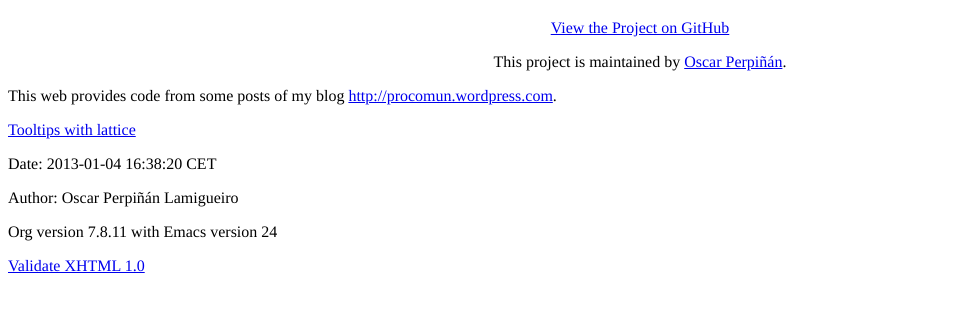
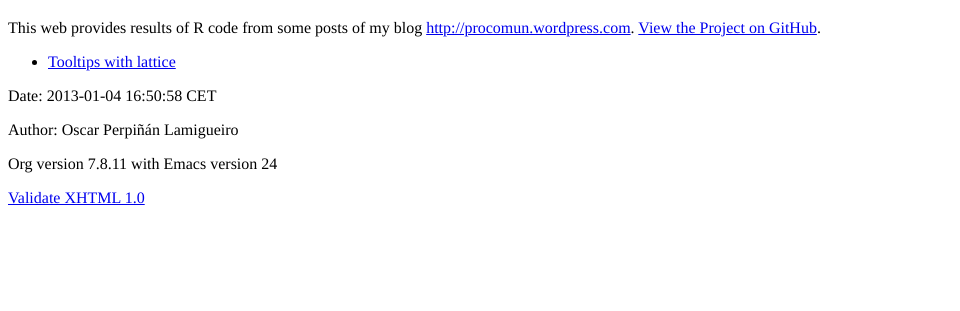
Before and after one commit to oscarperpinan/posts, a plain HTML site: page index.html in a window 1280 px wide. Shown: the part 61-372 px from the top of the page, without its empty margins (0-960 px from the left). Drawn offline with Linux system fonts and the light colour scheme.

Commit message:
webpage modified

```diff
--- a/index.html
+++ b/index.html
@@ -7,7 +7,7 @@
 <meta http-equiv="Content-Type" content="text/html;charset=utf-8"/>
 <meta name="title" content="R code from procomun.wordpress.com"/>
 <meta name="generator" content="Org-mode"/>
-<meta name="generated" content="2013-01-04 16:38:20 CET"/>
+<meta name="generated" content="2013-01-04 16:50:58 CET"/>
 <meta name="author" content="Oscar Perpiñán Lamigueiro"/>
 <meta name="description" content=""/>
 <meta name="keywords" content=""/>
@@ -93,27 +93,20 @@
 <div id="content">
 <h1 class="title">R code from procomun.wordpress.com</h1>
 
+<p>This web provides results of R code from some posts of my blog
+<a href="http://procomun.wordpress.com">http://procomun.wordpress.com</a>. <a href="https://github.com/oscarperpinan/posts">View the Project on GitHub</a>.
+</p>
+<ul>
+<li><a href="http://oscarperpinan.github.com/posts/tooltips/tooltipLattice.html">Tooltips with lattice</a>
+</li>
+</ul>
 
-<div style="text-align: center">
-<p><a href="https://github.com/oscarperpinan/posts">View the Project on GitHub</a>
-</p>
-<p>
-This project is maintained by <a href="http://procomun.wordpress.com/">Oscar Perpiñán</a>.
-</p>
-</div>
 
-<p>
-This web provides code from some posts of my blog
-<a href="http://procomun.wordpress.com">http://procomun.wordpress.com</a>.
-</p>
-<p>
-<a href="#tooltips-tooltipLattice.html">Tooltips with lattice</a>
-</p>
 
 </div>
 
 <div id="postamble">
-<p class="date">Date: 2013-01-04 16:38:20 CET</p>
+<p class="date">Date: 2013-01-04 16:50:58 CET</p>
 <p class="author">Author: Oscar Perpiñán Lamigueiro</p>
 <p class="creator">Org version 7.8.11 with Emacs version 24</p>
 <a href="http://validator.w3.org/check?uri=referer">Validate XHTML 1.0</a>
```
Also changed, not shown: 1 other file.
